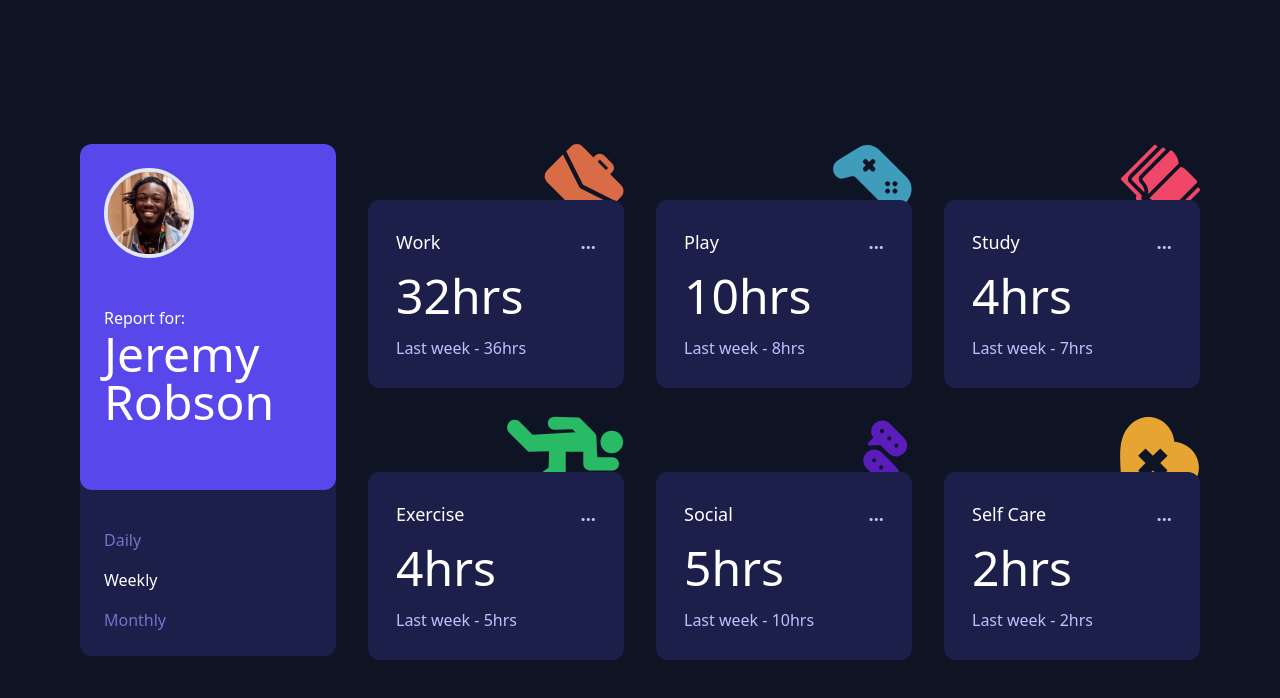
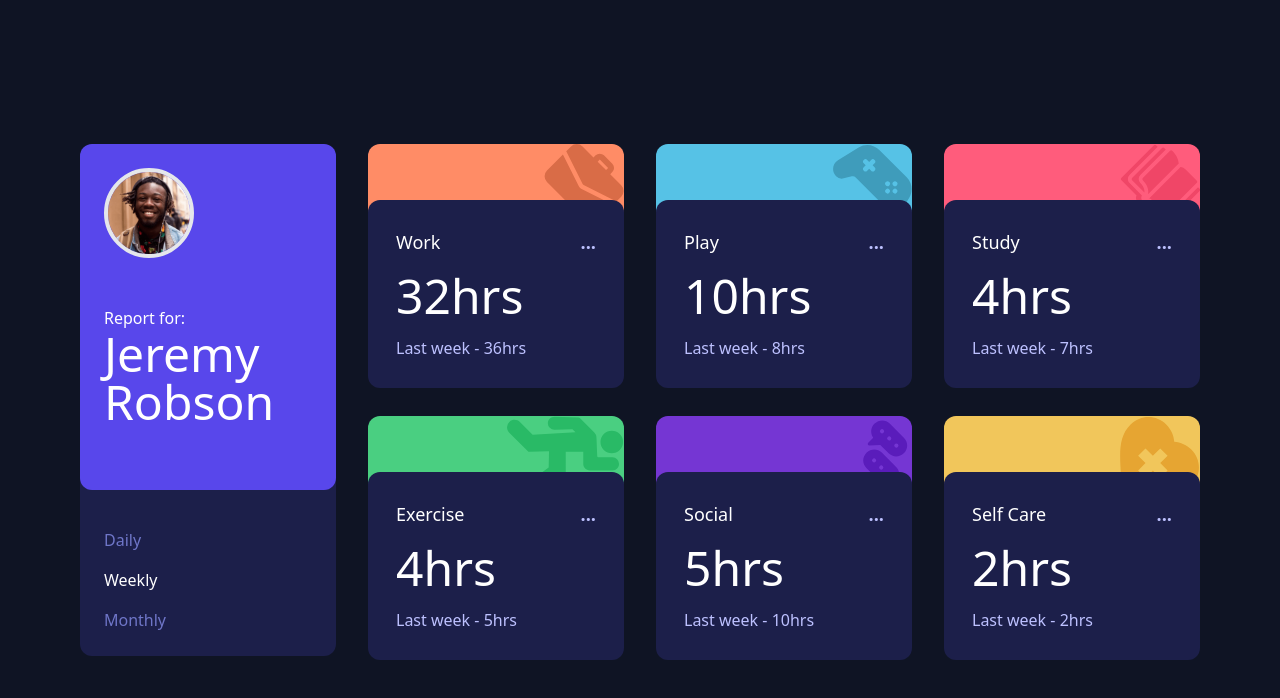
Before and after one commit to Ulise22/time-tracking-dashboard, a Next.js app: page / in a window 1280 px wide. Shown: the top 698 px of the page. Built offline with nearby package versions, Linux system fonts and the light colour scheme.

Commit message:
background color fixed

```diff
--- a/app/Card.js
+++ b/app/Card.js
@@ -5,7 +5,7 @@ export default function Card ({item, index, view}) {
 
     return(
         <article className='relative'>
-            <section className={`flex z-0 justify-end bg-[${objectStyle[index].color}] rounded-t-xl `}>
+            <section style={{background: objectStyle[index].color}} className={`flex z-0 justify-end rounded-t-xl `}>
                 <Image className='z-0' src={objectStyle[index].img} alt='#' height={80} />
             </section>
             <section className='grid z-20 gap-4 bg-darkBlue hover:bg-desaturatedBlue -mt-6 p-7 rounded-xl h-46 cursor-pointer lg:absolute w-full lg:w-64'>
```
